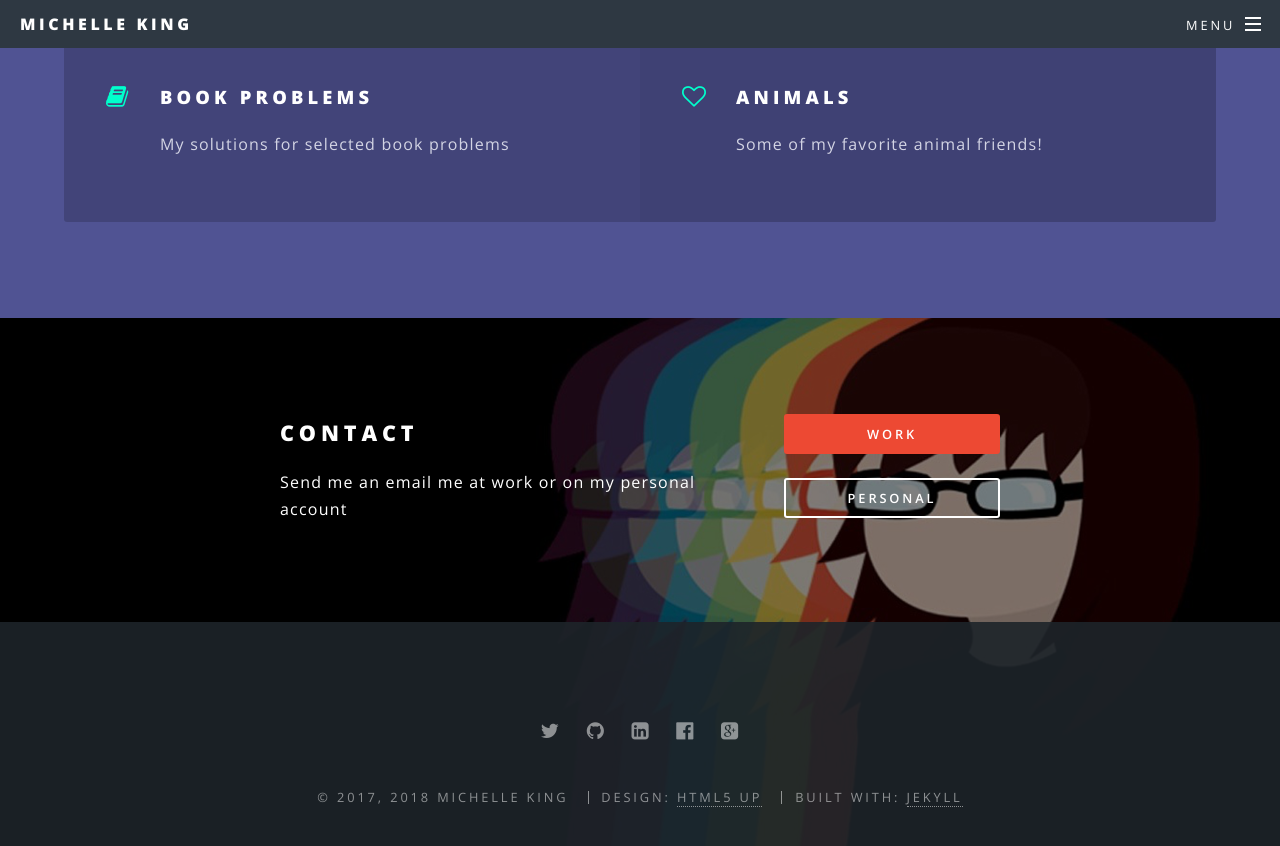
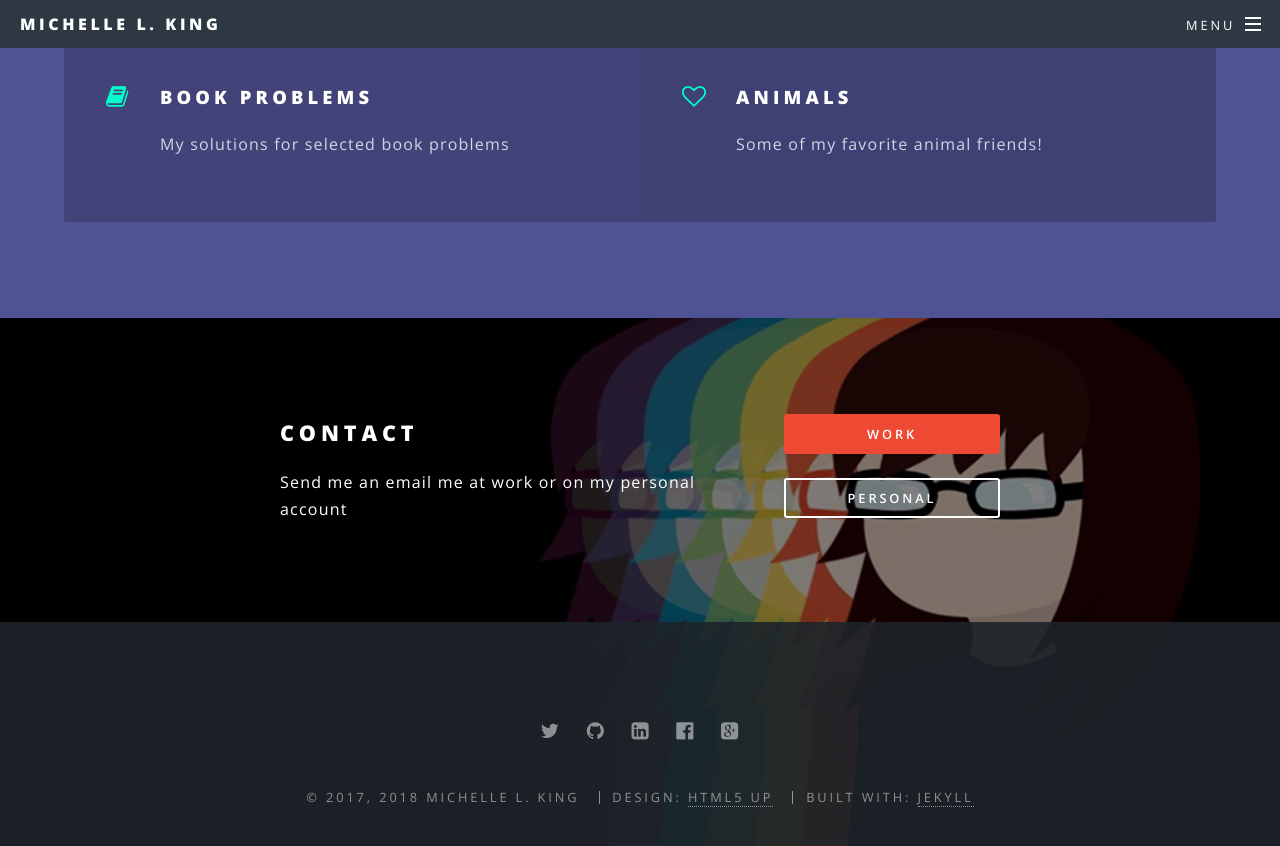
Before and after one commit to MichelleLKing/michellelking.github.io, a Jekyll site: the page built from index.html, in a window 1280 px wide and 900 px high, scrolled down 3431 px. Shown: the top 846 px of the window. Built offline with Jekyll 4.4.1, drawn with Linux system fonts in a browser that asks for light colours; some of the changed text lies outside the part shown.

Commit message:
Updated Site Name
Added middle initial

```diff
--- a/_config.yml
+++ b/_config.yml
@@ -2,9 +2,9 @@
 #
 
 # Site settings
-title: Michelle King
+title: Michelle L. King
 description:
-owner: Michelle King
+owner: Michelle L. King
 first_published: 2017 # if migrating another site, the year of your first publish
 email: michellelking@me.com
 baseurl: "" # the subpath of your site, e.g. /blog
```
